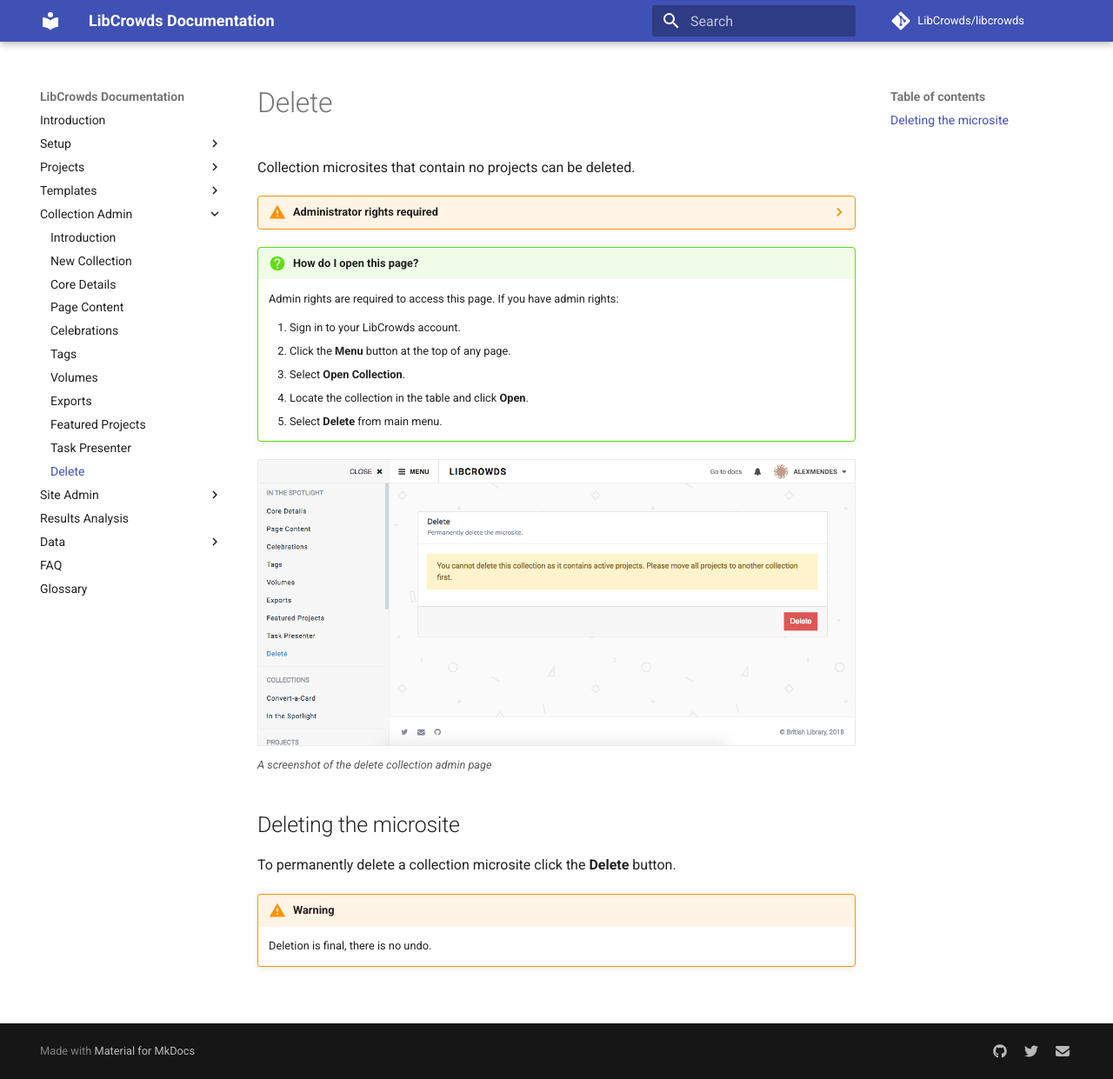
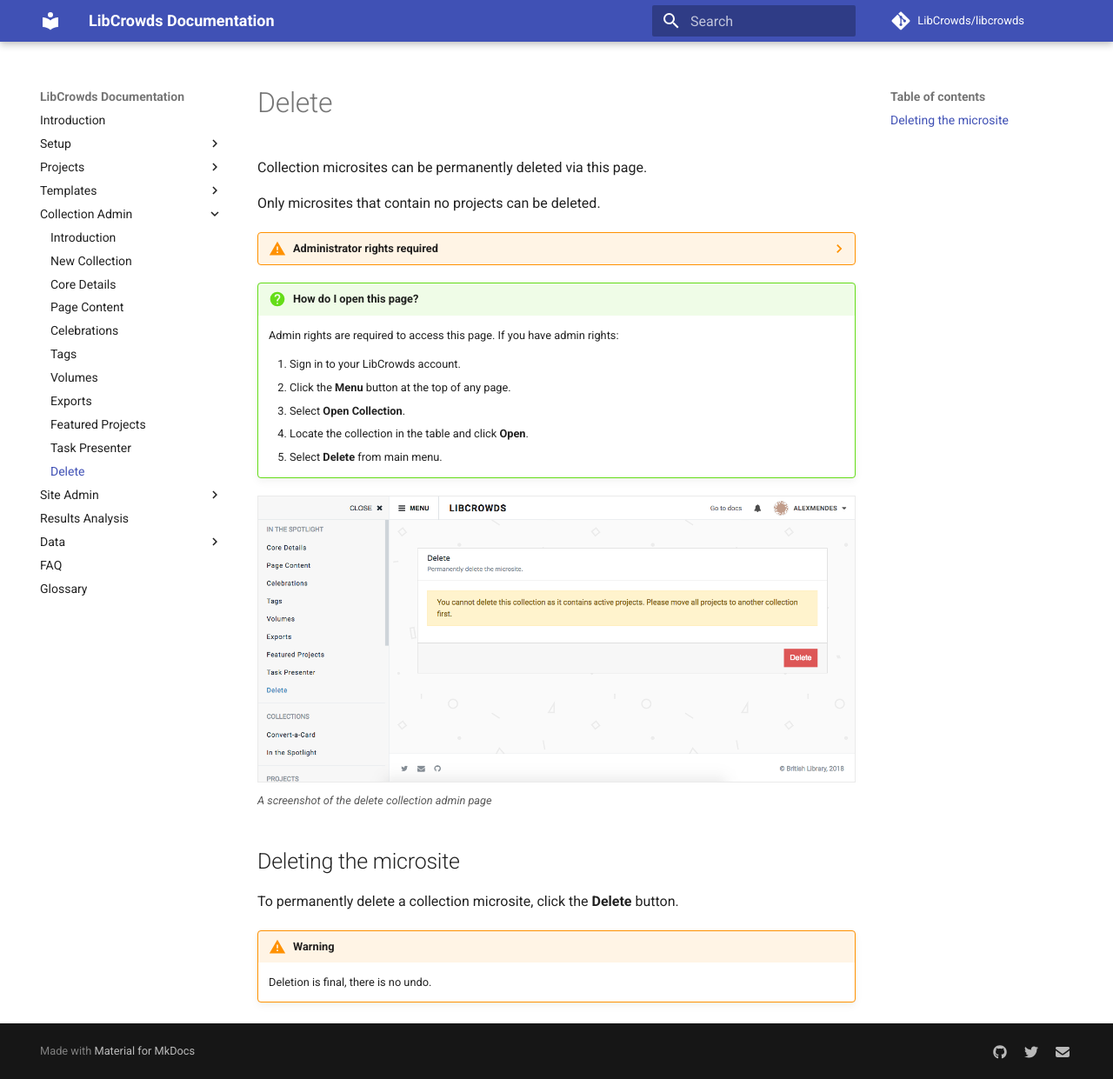
Before and after one commit to LibCrowds/docs, an MkDocs documentation site: the page built from docs/collections/delete.md, in a window 1280 px wide and 1241 px high. Shown: the whole window at 87% size. Built offline with MkDocs 1.6.1 and Material for MkDocs 9.7.7, drawn with Linux system fonts in a browser that asks for light colours; comment, search, counter and statistics services are not loaded; old or Windows-style settings are respelled for this version of MkDocs.

Commit message:
Minor update to delete page

```diff
--- a/docs/collections/delete.md
+++ b/docs/collections/delete.md
@@ -1,4 +1,6 @@
-Collection microsites that contain no projects can be deleted.
+Collection microsites can be permanently deleted via this page.
+
+Only microsites that contain no projects can be deleted.
 
 ??? warning "Administrator rights required"
 
@@ -20,7 +22,7 @@
 
 ## Deleting the microsite
 
-To permanently delete a collection microsite click the **Delete** button.
+To permanently delete a collection microsite, click the **Delete** button.
 
 !!! warning
     Deletion is final, there is no undo.
```
